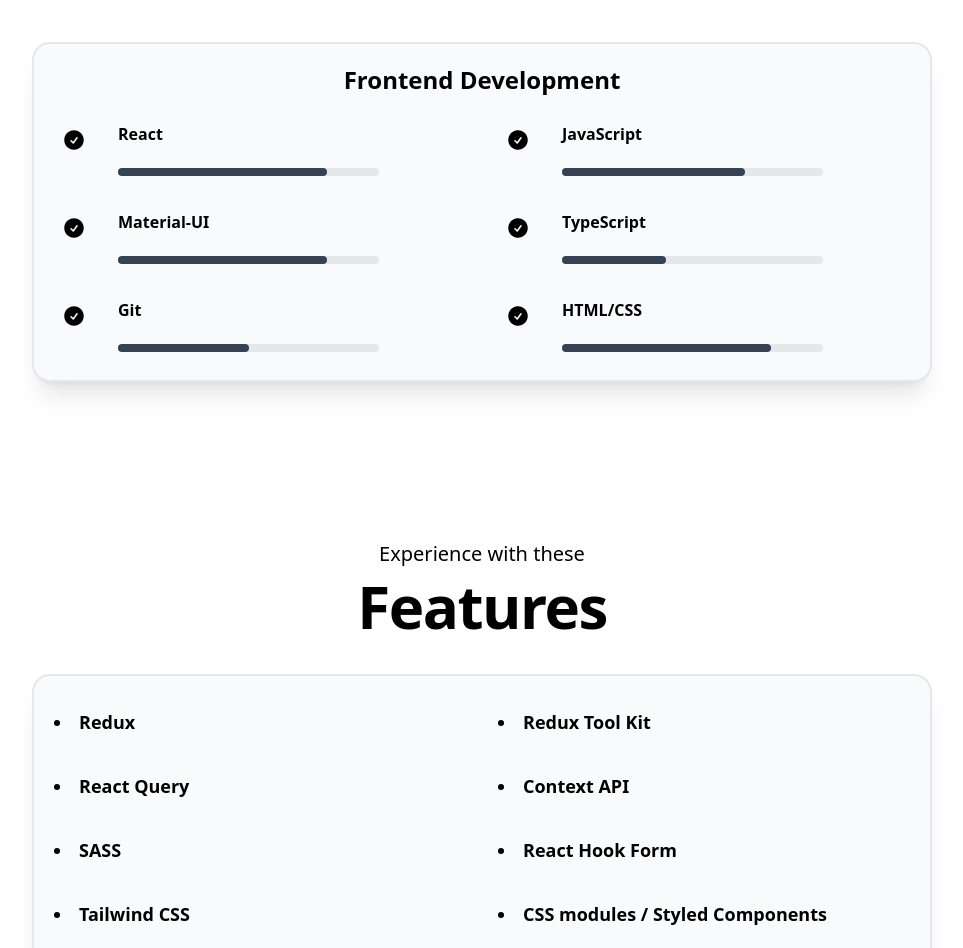
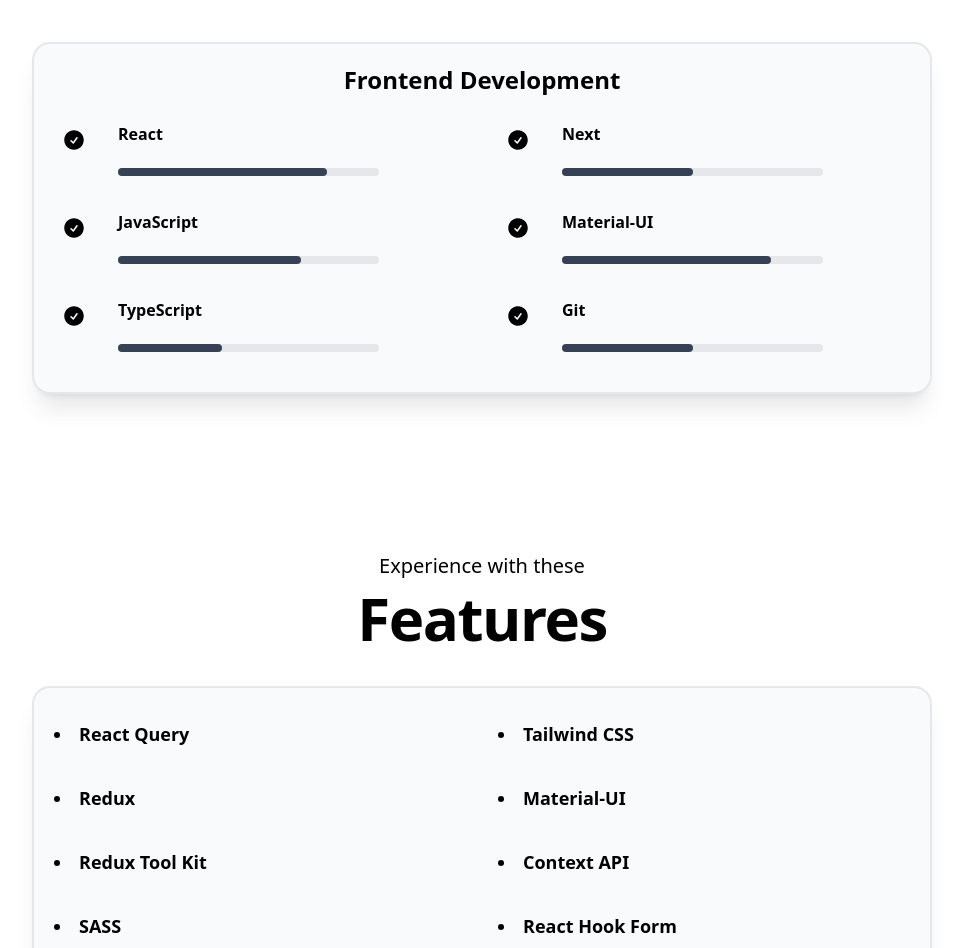
Before and after one commit to MosQobadi/portfolio-NEXT, a Next.js app: page / in a window 1280 px wide. Shown: the part 2044-2992 px from the top of the page, without its empty margins (158-1121 px from the left). Built offline with nearby package versions, Linux system fonts and the light colour scheme; no server answers.

Commit message:
edit skill items

```diff
--- a/src/app/_components/Skills.tsx
+++ b/src/app/_components/Skills.tsx
@@ -5,6 +5,11 @@
   {
     name: "React",
     value: 80,
+    icon: CheckCircleIcon,
+  },
+  {
+    name: "Next",
+    value: 50,
     icon: CheckCircleIcon,
   },
   {
@@ -27,11 +32,11 @@
     value: 50,
     icon: CheckCircleIcon,
   },
-  {
-    name: "HTML/CSS",
-    value: 80,
-    icon: CheckCircleIcon,
-  },
+  // {
+  //   name: "HTML/CSS",
+  //   value: 80,
+  //   icon: CheckCircleIcon,
+  // },
 ];
 
 export function Skills() {
@@ -47,7 +52,7 @@
           </div>
           <div className="mx-auto max-w-4xl  ">
             <div
-              className="mt-10 max-w-2xl sm:mt-10 lg:mt-10 lg:max-w-4xl  ring-2 ring-gray-200 bg-gray-50 rounded-2xl p-5 shadow-xl"
+              className="mt-10 max-w-2xl sm:mt-10 lg:mt-10 lg:max-w-4xl  ring-2 ring-gray-200 bg-gray-50 rounded-2xl p-5 shadow-xl pb-8"
               data-aos="zoom-in"
             >
               <p className="text-2xl text-center font-bold mb-6">
@@ -89,13 +94,19 @@
             >
               <div className="grid max-w-xl grid-cols-1 gap-x-8 gap-y-6 lg:max-w-none lg:grid-cols-2 lg:gap-y-6">
                 <span className="mt-3 list-item list-inside text-lg font-bold">
+                  React Query
+                </span>
+                <span className="mt-3 list-item list-inside text-lg font-bold">
+                  Tailwind CSS
+                </span>
+                <span className="mt-3 list-item list-inside text-lg font-bold">
                   Redux
                 </span>
                 <span className="mt-3 list-item list-inside text-lg font-bold">
-                  Redux Tool Kit
+                  Material-UI
                 </span>
                 <span className="mt-3 list-item list-inside text-lg font-bold">
-                  React Query
+                  Redux Tool Kit
                 </span>
                 <span className="mt-3 list-item list-inside text-lg font-bold">
                   Context API
@@ -106,15 +117,11 @@
                 <span className="mt-3 list-item list-inside text-lg font-bold">
                   React Hook Form
                 </span>
-                <span className="mt-3 list-item list-inside text-lg font-bold">
-                  Tailwind CSS
-                </span>
+
                 <span className="mt-3 list-item list-inside text-lg font-bold">
                   CSS modules / Styled Components
                 </span>
-                <span className="mt-3 list-item list-inside text-lg font-bold">
-                  Material-UI
-                </span>
+
                 <span className="mt-3 list-item list-inside text-lg font-bold">
                   Agile / Scrum
                 </span>
```
